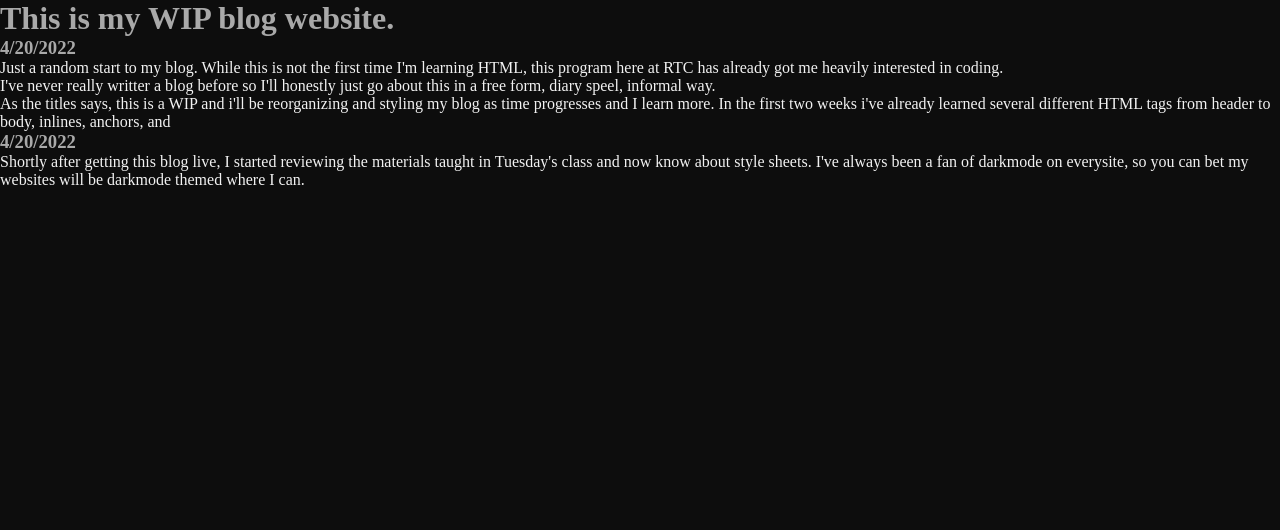
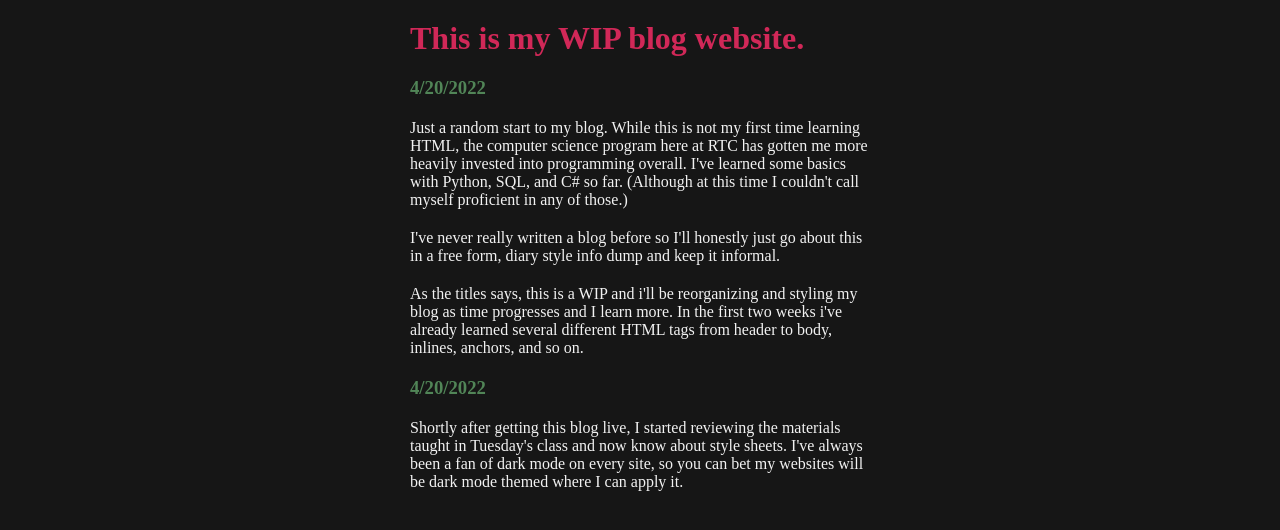
Before and after one commit to O-Bernal/CSI-140_Student-Website, a plain HTML site: page index.html in a window 1280 px wide. Drawn offline with Linux system fonts and the light colour scheme.

Commit message:
Style Update. Spelling Check

```diff
--- a/css/style.css
+++ b/css/style.css
@@ -7,18 +7,26 @@
     box-sizing: border-box;
     }
 
+
+
 a {
     color:#F2AEC7;
 }
 
 body {
-    background-color:#0D0D0D;
+    margin: auto;
+    align-content: center;
+    max-width: 500px;
+    background-color:#161616;
+    padding: 10px;
 }
 
 p {
-    color:#F2F2F2
+    color:#F2F2F2;
+    padding: 10px;
 }
 
 h1, h2, h3, h4, h5, h6 {
-    color: darkgray;
+    color: #518557;
+    padding: 10px;
 }
--- a/index.html
+++ b/index.html
@@ -6,18 +6,26 @@
     <meta name="viewport" content="width=device-width, initial-scale=1.0">
     <title>CSI 140 (Front End Web) Blog</title>
     <link href="css/style.css" rel="stylesheet">
+    <!-- <style>
+        h1 {
+            background-image: linear-gradient(down, #F22771, darkgrey);
+        }
+    </style> -->
 </head>
 <body>
-    <h1>This is my WIP blog website.</h1>
+    <h1 style="color: #D12858;">
+        This is my WIP blog website.</h1>
 
     <h3>4/20/2022</h3>
 
-    <p>Just a random start to my blog. While this is not the first time I'm learning HTML, this program here at RTC has already got me heavily interested in coding.</p>
-    <p>I've never really writter a blog before so I'll honestly just go about this in a free form, diary speel, informal way.</p>
-    <p>As the titles says, this is a WIP and i'll be reorganizing and styling my blog as time progresses and I learn more. In the first two weeks i've already learned several different HTML tags from header to body, inlines, anchors, and</p>
+    <p>Just a random start to my blog. While this is not my first time learning HTML, the computer science program here at RTC has gotten me more heavily invested into programming overall. I've learned some basics with Python, SQL, and C# so far. (Although at this time I couldn't call myself proficient in any of those.)</p>
+
+    <p>I've never really written a blog before so I'll honestly just go about this in a free form, diary style info dump and keep it informal.</p>
+
+    <p>As the titles says, this is a WIP and i'll be reorganizing and styling my blog as time progresses and I learn more. In the first two weeks i've already learned several different HTML tags from header to body, inlines, anchors, and so on.</p>
 
     <h3>4/20/2022</h3>
 
-    <p>Shortly after getting this blog live, I started reviewing the materials taught in Tuesday's class and now know about style sheets. I've always been a fan of darkmode on everysite, so you can bet my websites will be darkmode themed where I can.</p>
+    <p>Shortly after getting this blog live, I started reviewing the materials taught in Tuesday's class and now know about style sheets. I've always been a fan of dark mode on every site, so you can bet my websites will be dark mode themed where I can apply it.</p>
 </body>
 </html>
```
